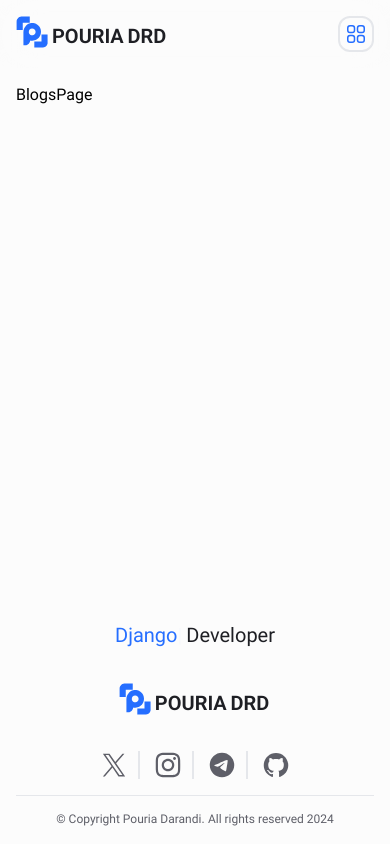
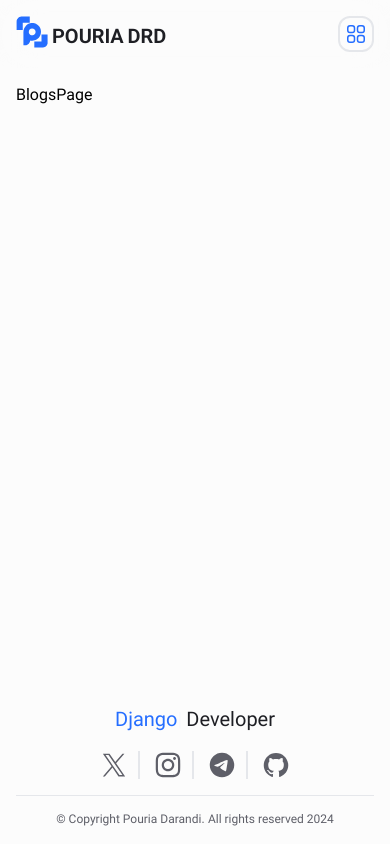
Before and after one commit to pouria-drd/pouria-drd-next-14, a Next.js app: page /blogs in a window 390 px wide. Built offline with nearby package versions, Linux system fonts and the light colour scheme.

Commit message:
remove home page test divs and changed footer components

```diff
--- a/app/page.tsx
+++ b/app/page.tsx
@@ -2,17 +2,6 @@ function HomePage() {
     return (
         <section className="flex flex-col gap-2">
             <h1>Hello World</h1>
-
-            <div className="size-60 bg-drd-neutral-80 rounded-xl"></div>
-            <div className="size-60 bg-drd-neutral-80 rounded-xl"></div>
-            <div className="size-60 bg-drd-neutral-80 rounded-xl"></div>
-            <div id="about" className="size-60 bg-drd-neutral-80 rounded-xl">
-                about
-            </div>
-            <div className="size-60 bg-drd-neutral-80 rounded-xl"></div>
-            <div className="size-60 bg-drd-neutral-80 rounded-xl"></div>
-            <div className="size-60 bg-drd-neutral-80 rounded-xl"></div>
-            <div className="size-60 bg-drd-neutral-80 rounded-xl"></div>
         </section>
     );
 }
--- a/components/footer/Footer.tsx
+++ b/components/footer/Footer.tsx
@@ -5,9 +5,9 @@ const Footer = () => {
         <footer
             id="footer"
             className="bg-drd-light-primary-0 flex flex-col gap-4 pt-6 app-px">
-            <div className="flex flex-col sm:flex-row items-center justify-between gap-8 sm:gap-px w-full">
+            <div className="flex flex-col sm:flex-row items-center justify-between gap-4 sm:gap-px w-full">
                 <SkillsWriter className="justify-center sm:justify-normal w-full" />
-                <PouriaLogo className="justify-center sm:justify-normal w-full" />
+                <PouriaLogo className="justify-center sm:justify-normal w-full hidden sm:flex" />
                 <SocialCard />
             </div>
             <Copyright />
```
